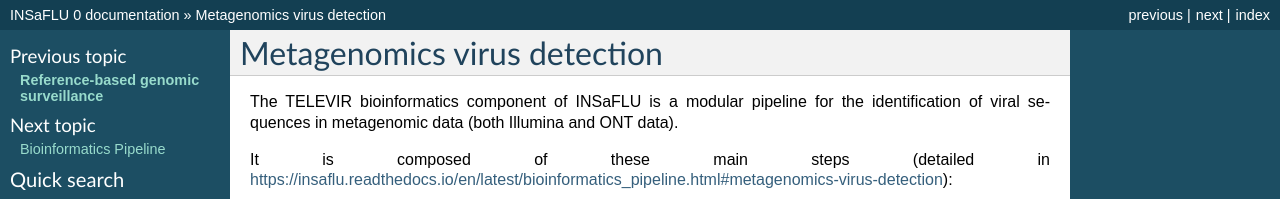
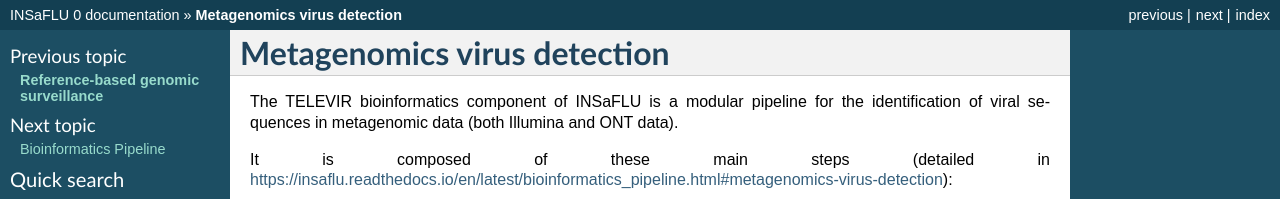
Before and after one commit to INSaFLU/insaflu_docs, a Sphinx documentation site: the page built from docs/metagenomics_virus_detection.rst, in a window 1280 px wide. Shown: the top 199 px of the page. Built offline with Sphinx 7.4.7, drawn with Linux system fonts in a browser that asks for light colours; formulas are drawn with MathJax 3.

```diff
--- a/docs/metagenomics_virus_detection.rst
+++ b/docs/metagenomics_virus_detection.rst
@@ -1,4 +1,4 @@
-Metagenomics virus detection
+**Metagenomics virus detection**
 =================================
 
 The TELEVIR  bioinformatics component of INSaFLU is a modular pipeline for the identification of viral sequences in metagenomic data (both Illumina and ONT data).
```
